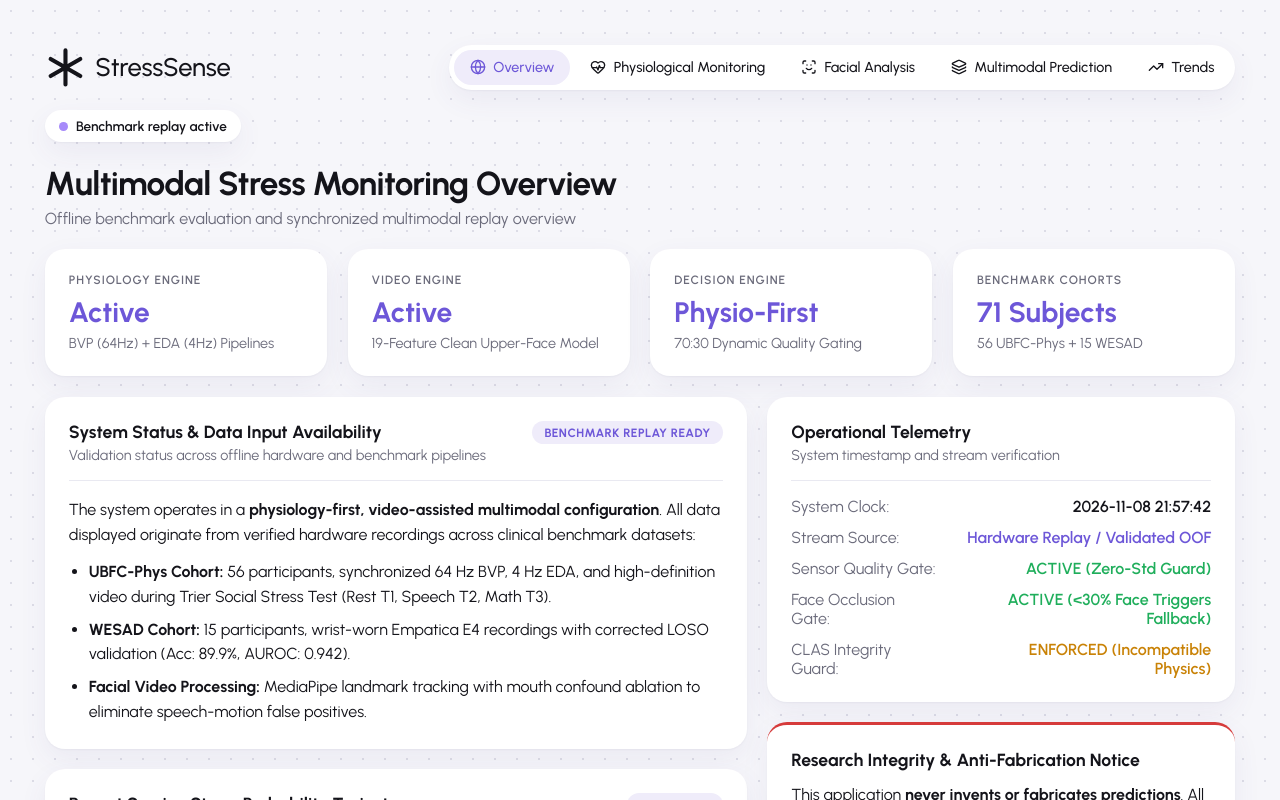
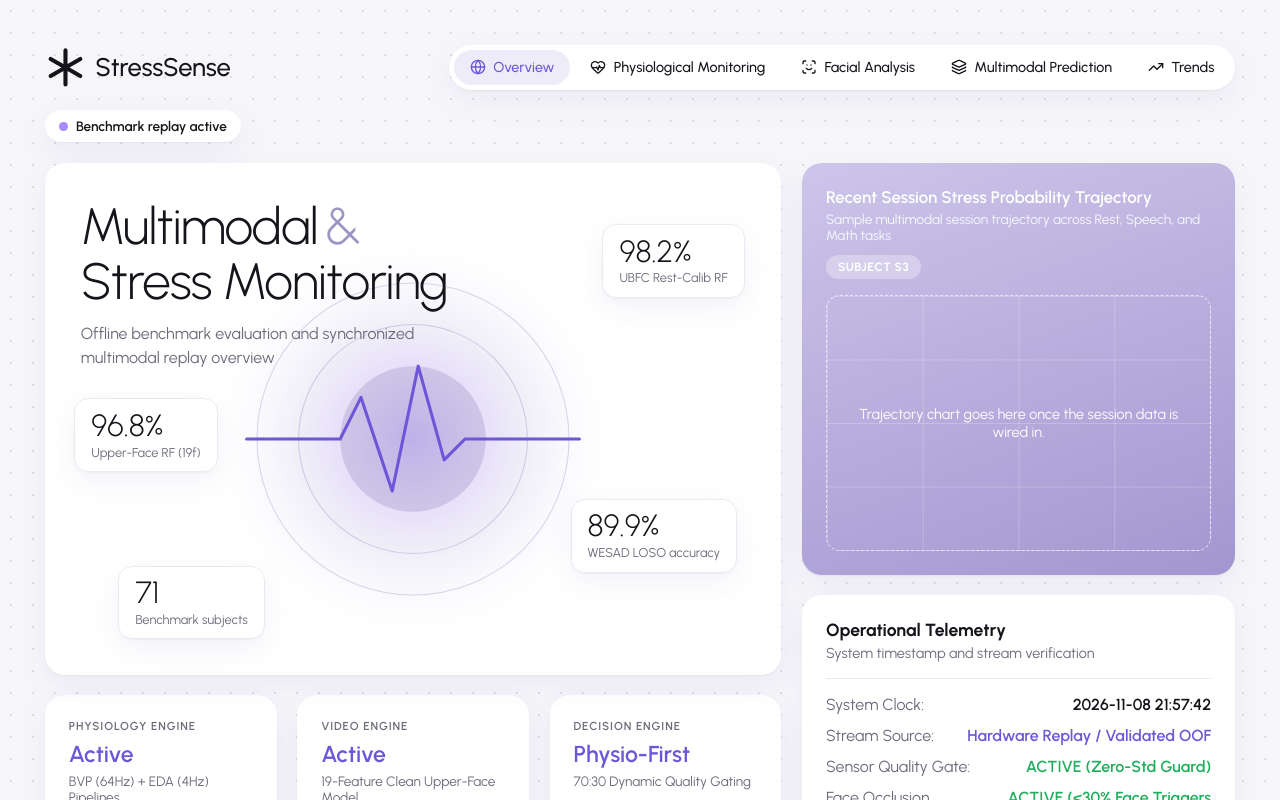
Before and after one commit to anshulll19/stress-recognition-project, a React (Vite) app in the folder frontend/: page / in a window 1280 px wide. Shown: the top 800 px of the page. Built offline with nearby package versions, Linux system fonts and the light colour scheme.

Commit message:
style: redesign Overview with hero, metric chips and lavender panel

```diff
--- a/frontend/src/pages/Overview.jsx
+++ b/frontend/src/pages/Overview.jsx
@@ -32,15 +32,54 @@ function CardHead({ title, subtitle, badge }) {
   );
 }
 
+function Orb() {
+  return (
+    <svg viewBox="0 0 400 400" className={styles.orb} aria-hidden="true">
+      <defs>
+        <radialGradient id="orbGlow" cx="50%" cy="50%" r="50%">
+          <stop offset="0%" stopColor="#a78bfa" stopOpacity="0.55" />
+          <stop offset="60%" stopColor="#d8d2ec" stopOpacity="0.35" />
+          <stop offset="100%" stopColor="#efecfa" stopOpacity="0" />
+        </radialGradient>
+      </defs>
+      <circle cx="200" cy="200" r="190" fill="url(#orbGlow)" />
+      <circle cx="200" cy="200" r="150" fill="none" stroke="#b8aed8" strokeOpacity="0.5" />
+      <circle cx="200" cy="200" r="110" fill="none" stroke="#b8aed8" strokeOpacity="0.6" />
+      <circle cx="200" cy="200" r="70" fill="#9e94c4" fillOpacity="0.35" />
+      <path
+        d="M40 200 H130 L150 160 L180 250 L205 130 L230 220 L250 200 H360"
+        fill="none"
+        stroke="#6d57d8"
+        strokeWidth="3"
+        strokeLinecap="round"
+        strokeLinejoin="round"
+      />
+    </svg>
+  );
+}
+
 export default function Overview() {
   const clock = useClock();
 
   return (
     <div className={styles.overview}>
-      <div className={styles.intro}>
-        <h1>{O.title}</h1>
-        <p>{O.subtitle}</p>
+      <div className={styles.layout}>
+        <div className={styles.main}>
+          <section className={styles.hero}>
+            <h1 className={styles.heroTitle}>
+              Multimodal<span>&amp;</span>
+              <br />
+              Stress Monitoring
+            </h1>
+            <p className={styles.heroSub}>{O.subtitle}</p>
+            <Orb />
+            {O.highlights.map((h, i) => (
+              <div key={h.label} className={`${styles.chip} ${styles["chip" + i]}`}>
+                <span className={styles.chipValue}>{h.value}</span>
+                <span className={styles.chipLabel}>{h.label}</span>
               </div>
+            ))}
+          </section>
 
           <section className={styles.engines}>
             {O.engines.map((e) => (
@@ -52,8 +91,6 @@ export default function Overview() {
             ))}
           </section>
 
-      <div className={styles.grid}>
-        <div className={styles.col}>
           <section className={styles.card}>
             <CardHead title={O.status.title} subtitle={O.status.subtitle} badge={O.status.badge} />
             <p className={styles.body}>
@@ -67,20 +104,22 @@ export default function Overview() {
               ))}
             </ul>
           </section>
-
-          <section className={styles.card}>
-            <CardHead
-              title={O.trajectory.title}
-              subtitle={O.trajectory.subtitle}
-              badge={O.trajectory.badge}
-            />
-            <div className={styles.chart}>
-              Trajectory chart goes here once we wire in the session data.
-            </div>
-          </section>
         </div>
 
-        <div className={styles.col}>
+        <aside className={styles.side}>
+          <section className={styles.panel}>
+            <div className={styles.panelHead}>
+              <div>
+                <h2 className={styles.panelTitle}>{O.trajectory.title}</h2>
+                <p className={styles.panelSub}>{O.trajectory.subtitle}</p>
+              </div>
+              <span className={styles.pill} data-tone="glass">
+                {O.trajectory.badge}
+              </span>
+            </div>
+            <div className={styles.plot}>Trajectory chart goes here once the session data is wired in.</div>
+          </section>
+
           <section className={styles.card}>
             <CardHead title={O.telemetry.title} subtitle={O.telemetry.subtitle} />
             <dl className={styles.rows}>
@@ -95,13 +134,6 @@ export default function Overview() {
                 </div>
               ))}
             </dl>
-          </section>
-
-          <section className={`${styles.card} ${styles.alert}`}>
-            <h2 className={styles.cardTitle}>{O.integrity.title}</h2>
-            <p className={styles.body} style={{ marginTop: "0.75rem" }}>
-              <Rich parts={O.integrity.parts} />
-            </p>
           </section>
 
           <section className={styles.card}>
@@ -122,10 +154,17 @@ export default function Overview() {
             </dl>
           </section>
 
+          <section className={`${styles.card} ${styles.alert}`}>
+            <h2 className={styles.cardTitle}>{O.integrity.title}</h2>
+            <p className={styles.body} style={{ marginTop: "0.75rem" }}>
+              <Rich parts={O.integrity.parts} />
+            </p>
+          </section>
+
           <aside className={styles.callout}>
             <strong>{O.architecture.title}</strong> {O.architecture.text}
           </aside>
-        </div>
+        </aside>
       </div>
 
       <p className={styles.notice}>
--- a/frontend/src/pages/Overview.module.css
+++ b/frontend/src/pages/Overview.module.css
@@ -3,20 +3,16 @@
   gap: var(--gap);
 }
 
-.intro h1 {
-  font-size: clamp(1.5rem, 2.6vw, 2.25rem);
-  font-weight: 700;
-  letter-spacing: -0.02em;
+.layout {
+  display: grid;
+  grid-template-columns: minmax(0, 1.7fr) minmax(0, 1fr);
+  gap: var(--gap);
+  align-items: start;
 }
 
-.intro p {
-  margin-top: 0.4rem;
-  color: var(--ink-2);
-}
-
-.engines {
+.main,
+.side {
   display: grid;
-  grid-template-columns: repeat(auto-fit, minmax(14rem, 1fr));
   gap: var(--gap);
 }
 
@@ -31,8 +27,101 @@
   border-top: 3px solid var(--high);
 }
 
+/* hero */
+.hero {
+  position: relative;
+  min-height: 32rem;
+  padding: clamp(1.25rem, 3vw, 2.25rem);
+  background: var(--surface);
+  border-radius: var(--radius-lg);
+  box-shadow: var(--shadow);
+  overflow: hidden;
+}
+
+.heroTitle {
+  position: relative;
+  z-index: 1;
+  font-size: clamp(2rem, 4vw, 3.25rem);
+  font-weight: 300;
+  line-height: 1.08;
+  letter-spacing: -0.02em;
+}
+
+.heroTitle span {
+  margin: 0 0.15em;
+  color: var(--lav-500);
+}
+
+.heroSub {
+  position: relative;
+  z-index: 1;
+  max-width: 22rem;
+  margin-top: 0.75rem;
+  color: var(--ink-2);
+  line-height: 1.5;
+}
+
+.orb {
+  position: absolute;
+  left: 50%;
+  top: 54%;
+  width: min(26rem, 70%);
+  transform: translate(-50%, -50%);
+}
+
+.chip {
+  position: absolute;
+  z-index: 1;
+  display: grid;
+  gap: 0.2rem;
+  padding: 0.7rem 1rem;
+  background: rgba(255, 255, 255, 0.82);
+  backdrop-filter: blur(8px);
+  border: 1px solid var(--line);
+  border-radius: var(--radius-md);
+  box-shadow: var(--shadow);
+}
+
+.chipValue {
+  font-size: clamp(1.4rem, 2.4vw, 2rem);
+  font-weight: 300;
+  line-height: 1;
+}
+
+.chipLabel {
+  font-size: 0.8rem;
+  color: var(--ink-2);
+}
+
+.chip0 {
+  top: 12%;
+  right: 5%;
+}
+
+.chip1 {
+  top: 46%;
+  left: 4%;
+}
+
+.chip2 {
+  bottom: 20%;
+  right: 6%;
+}
+
+.chip3 {
+  bottom: 7%;
+  left: 10%;
+}
+
+/* engine cards */
+.engines {
+  display: grid;
+  grid-template-columns: repeat(auto-fit, minmax(11rem, 1fr));
+  gap: var(--gap);
+}
+
 .engineLabel {
-  font-size: 0.75rem;
+  font-size: 0.72rem;
   font-weight: 600;
   letter-spacing: 0.08em;
   text-transform: uppercase;
@@ -40,30 +129,63 @@
 }
 
 .engineValue {
-  margin-top: 0.5rem;
-  font-size: clamp(1.4rem, 2.2vw, 1.9rem);
-  font-weight: 700;
+  margin-top: 0.4rem;
+  font-size: clamp(1.2rem, 1.8vw, 1.6rem);
+  font-weight: 600;
   color: var(--accent-deep);
 }
 
 .engineNote {
-  margin-top: 0.35rem;
-  font-size: 0.9rem;
+  margin-top: 0.3rem;
+  font-size: 0.85rem;
   color: var(--ink-2);
 }
 
-.grid {
-  display: grid;
-  grid-template-columns: minmax(0, 3fr) minmax(0, 2fr);
-  gap: var(--gap);
-  align-items: start;
+/* lavender trajectory panel */
+.panel {
+  padding: clamp(1rem, 2vw, 1.5rem);
+  color: #fff;
+  background: linear-gradient(160deg, #cdc5ea 0%, #a396d0 100%);
+  border-radius: var(--radius-lg);
+  box-shadow: var(--shadow);
 }
 
-.col {
-  display: grid;
-  gap: var(--gap);
+.panelHead {
+  display: flex;
+  flex-wrap: wrap;
+  justify-content: space-between;
+  align-items: flex-start;
+  gap: 0.75rem;
 }
 
+.panelTitle {
+  font-size: 1.05rem;
+  font-weight: 600;
+}
+
+.panelSub {
+  margin-top: 0.25rem;
+  font-size: 0.85rem;
+  opacity: 0.9;
+}
+
+.plot {
+  display: grid;
+  place-items: center;
+  min-height: 16rem;
+  margin-top: 1rem;
+  padding: 1rem;
+  text-align: center;
+  font-size: 0.9rem;
+  border: 1px dashed rgba(255, 255, 255, 0.65);
+  border-radius: var(--radius-md);
+  background-image:
+    linear-gradient(rgba(255, 255, 255, 0.22) 1px, transparent 1px),
+    linear-gradient(90deg, rgba(255, 255, 255, 0.22) 1px, transparent 1px);
+  background-size: 25% 25%;
+}
+
+/* shared card parts */
 .cardHead {
   display: flex;
   flex-wrap: wrap;
@@ -124,6 +246,11 @@
   color: var(--accent-deep);
 }
 
+.pill[data-tone="glass"] {
+  background: rgba(255, 255, 255, 0.3);
+  color: #fff;
+}
+
 .rows {
   display: grid;
   gap: 0.75rem;
@@ -142,6 +269,7 @@
 }
 
 .rowValue {
+  margin: 0;
   font-weight: 600;
   text-align: right;
   font-variant-numeric: tabular-nums;
@@ -160,32 +288,47 @@
 }
 
 .callout {
-  border-left: 4px solid var(--accent);
-  background: var(--accent-soft);
-  border-radius: var(--radius-md);
   padding: 1rem 1.25rem;
   line-height: 1.6;
-}
-
-.chart {
-  display: grid;
-  place-items: center;
-  min-height: 14rem;
-  padding: 1rem;
-  text-align: center;
-  color: var(--ink-2);
-  border: 1px dashed var(--lav-300);
+  background: var(--accent-soft);
+  border-left: 4px solid var(--accent);
   border-radius: var(--radius-md);
 }
 
 .notice {
   font-size: 0.8rem;
+  line-height: 1.5;
   color: var(--ink-2);
-  line-height: 1.5;
 }
 
-@media (max-width: 900px) {
-  .grid {
+@media (max-width: 1000px) {
+  .layout {
     grid-template-columns: 1fr;
   }
 }
+
+@media (max-width: 700px) {
+  .hero {
+    display: grid;
+    grid-template-columns: 1fr 1fr;
+    gap: 0.75rem;
+    min-height: 0;
+  }
+
+  .heroTitle,
+  .heroSub,
+  .orb {
+    grid-column: 1 / -1;
+  }
+
+  .orb {
+    position: static;
+    width: 70%;
+    margin: 0 auto;
+    transform: none;
+  }
+
+  .chip {
+    position: static;
+  }
+}
```
Lines whose indentation alone changed are shown as unchanged.
